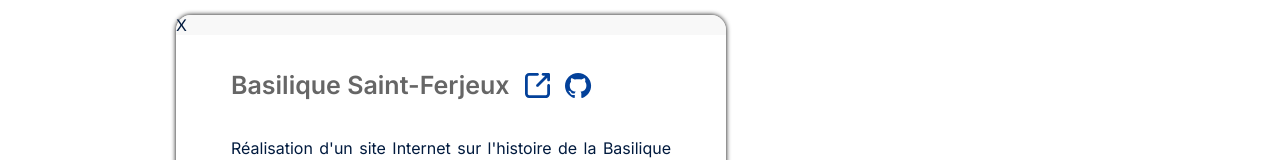
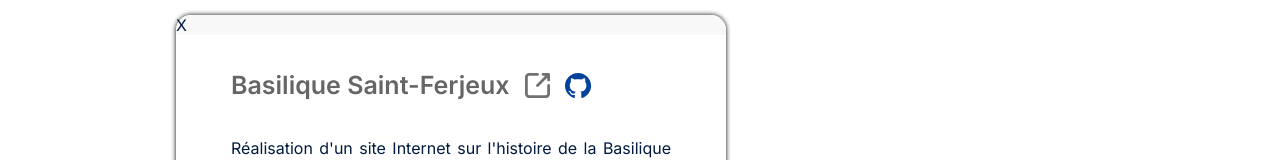
Before and after one commit to J-D25/portfolio, a React (Create React App) app: page /project in a window 1280 px wide. In both pictures the pointer is over the picture 537 px from the left and 299 px from the top of the page. Shown: the part 214-374 px from the top of the page. Built offline with nearby package versions, Linux system fonts and the light colour scheme.

Commit message:
src/components/ProjectsCards.css : remove color on hover

```diff
--- a/src/components/ProjectsCards.css
+++ b/src/components/ProjectsCards.css
@@ -29,7 +29,6 @@
     margin: 0;
     font-weight: 600;
     font-size: 1.5625rem;
-    color: #03419A;
 }
 
 .ProjectsCards-content p {
@@ -43,6 +42,10 @@
     display: flex;
 }
 
+.ProjectsCards-content-title a:hover img {
+    filter: brightness(2) grayscale(1);
+}
+
 .ProjectsCards-languages {
     display: flex;
     gap: 2.1875rem;
```
